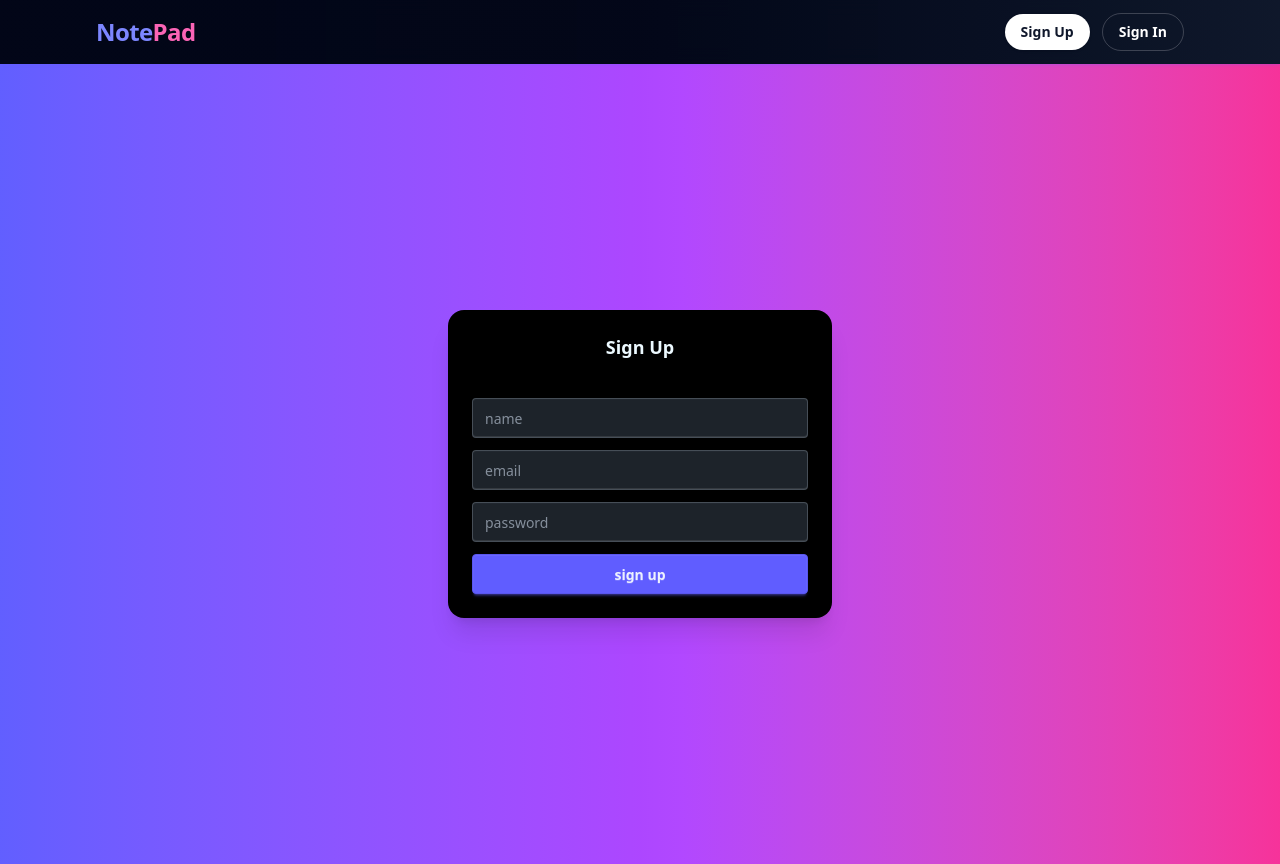
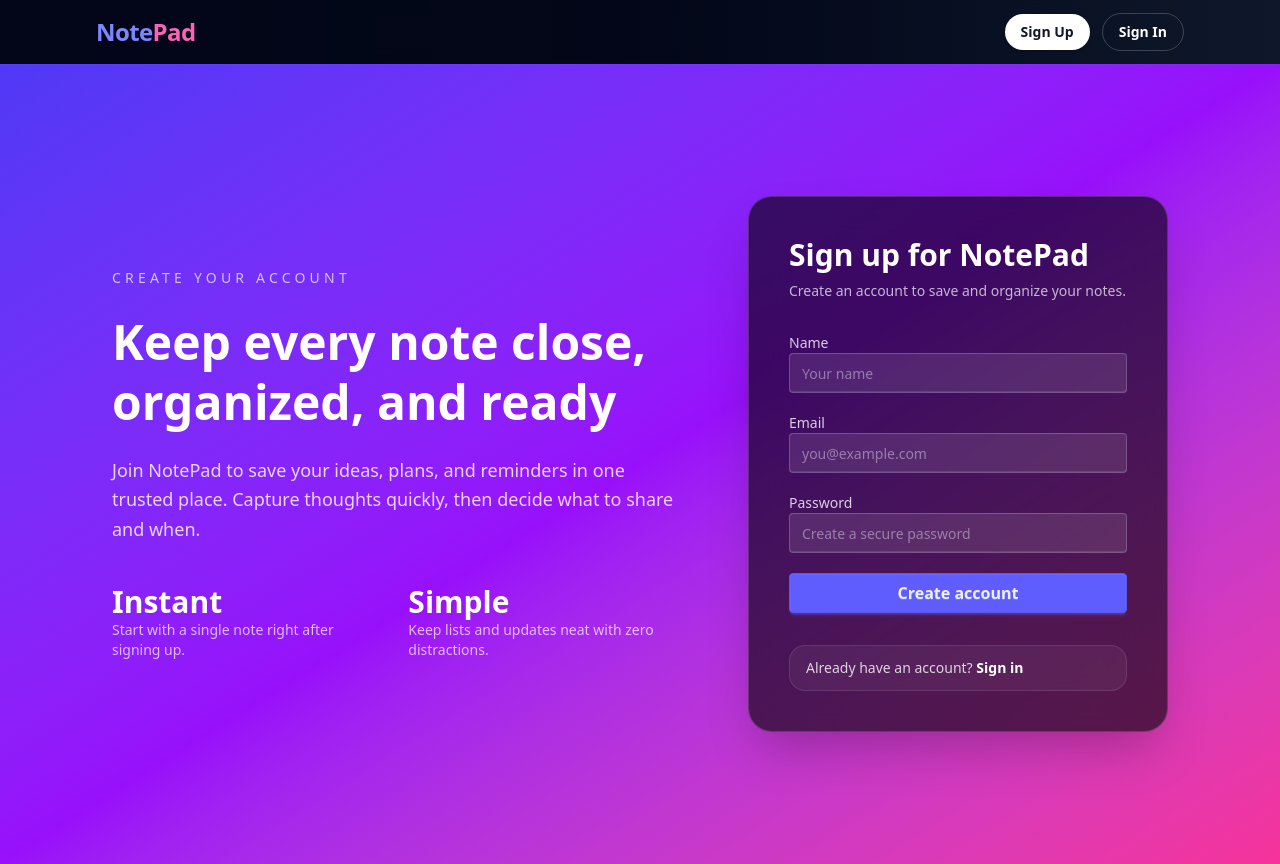
Before and after one commit to hmian01/notepad, a React (Vite) app in the folder frontend/: page /signup in a window 1280 px wide. Built offline with nearby package versions, Linux system fonts and the light colour scheme.

Commit message:
modernized the signin and signup pages

```diff
--- a/frontend/src/pages/SignIn.jsx
+++ b/frontend/src/pages/SignIn.jsx
@@ -1,25 +1,19 @@
 // src/pages/SignUp.jsx
-import { useState } from "react";
+import { useContext, useState } from "react";
+import { Link, useNavigate } from "react-router-dom";
 import { signin } from "../api/authApi";
-import { Link, useNavigate } from "react-router-dom";
 import { AuthContext } from "../context/AuthContext";
-import { useContext } from "react";
-
 import "../index.css";
 
-// TODO: add animations and error handling to the signin/signup buttons
-// TODO: add automatic routing after successful signup to signin
-
 export default function SignIn() {
-
   const navigate = useNavigate();
-  const [msg, setMsg] = useState(""); // message that will display to user
+  const [msg, setMsg] = useState("");
   const { login } = useContext(AuthContext);
 
   async function onSubmit(e) {
     e.preventDefault();
+    setMsg("");
 
-    setMsg("");
     const formEl = e.currentTarget;
     const form = new FormData(formEl);
     const email = form.get("email");
@@ -27,9 +21,8 @@ export default function SignIn() {
     if (!email || !password) return setMsg("email and password required");
 
     try {
-      const auth = await signin({ email, password }); // call to api.jsx, returns AuthResponseDTO
+      const auth = await signin({ email, password });
       login(auth);
-      setMsg(`Welcome ${auth.name}!`); // doesnt really render, automatically goes to dash
       navigate("/dashboard");
     } catch (err) {
       setMsg(err.message);
@@ -37,20 +30,74 @@ export default function SignIn() {
   }
 
   return (
-    <div className="min-h-screen flex items-center justify-center bg-gradient-to-r from-indigo-500 via-purple-500 to-pink-500">
-    <div className="card w-96 bg-black shadow-xl rounded-2xl">
-      <div className="card-body">
-        <h2 className="card-title justify-center">Sign In</h2>
-        <br/>
-        <form className="flex flex-col gap-3" onSubmit={onSubmit}>
-          <input name="email" type="email" placeholder="email" className="input input-bordered w-full"/>
-          <input name="password" type="password" placeholder="password" className="input input-bordered w-full"/>
-          {msg && <p className="text-sm text-center text-red-500">{msg}</p>}
-          <button type="submit" className="btn btn-primary w-full">sign in</button>
-        </form>
-        <p className="text-center"> <br/>New to Notepad? <Link to="/signup" className="text-blue-400 underline">Create Account</Link></p>
+    <div className="min-h-screen bg-gradient-to-br from-indigo-600 via-purple-600 to-pink-500 text-white">
+      <div className="mx-auto flex min-h-screen max-w-6xl items-center justify-center px-6 py-16 md:px-12">
+        <div className="grid w-full gap-12 lg:grid-cols-[1fr_420px] lg:items-center">
+          <div className="hidden space-y-6 lg:block">
+            <p className="text-sm uppercase tracking-[0.3em] text-white/70">Welcome back</p>
+            <h1 className="text-4xl font-extrabold leading-tight sm:text-5xl">
+              Pick up your notes right where you left off
+            </h1>
+            <p className="text-white/80 text-lg leading-relaxed max-w-xl">
+              Sign in to access saved checklists, ideas, and plans. Share a note only when you need to loop someone in—everything else stays private.
+            </p>
+            <div className="hidden lg:flex gap-8 pt-4 text-sm text-white/70">
+              <div>
+                <p className="text-3xl font-bold text-white">Secure</p>
+                <p>Notes stay private until you choose to share them.</p>
+              </div>
+              <div>
+                <p className="text-3xl font-bold text-white">Effortless</p>
+                <p>Organize ideas without extra steps or clutter.</p>
+              </div>
+            </div>
+          </div>
+
+          <div className="rounded-3xl bg-black/60 border border-white/15 backdrop-blur-xl shadow-2xl p-8 sm:p-10">
+            <div className="space-y-2 text-center sm:text-left">
+              <h2 className="text-3xl font-semibold text-white">Sign in to NotePad</h2>
+              <p className="text-sm text-white/70">Welcome back! Enter your details to continue.</p>
+            </div>
+
+            <form className="mt-8 space-y-5" onSubmit={onSubmit}>
+              <label className="block space-y-2 text-sm font-medium text-white/80">
+                <span>Email</span>
+                <input
+                  name="email"
+                  type="email"
+                  placeholder="you@example.com"
+                  className="input input-bordered w-full bg-white/10 text-white placeholder:text-white/40 focus:border-indigo-300 focus:outline-none"
+                />
+              </label>
+
+              <label className="block space-y-2 text-sm font-medium text-white/80">
+                <span>Password</span>
+                <input
+                  name="password"
+                  type="password"
+                  placeholder="••••••••"
+                  className="input input-bordered w-full bg-white/10 text-white placeholder:text-white/40 focus:border-indigo-300 focus:outline-none"
+                />
+              </label>
+
+              {msg && (
+                <p className="rounded-xl bg-red-500/10 px-4 py-2 text-sm text-red-200 text-center">{msg}</p>
+              )}
+
+              <button type="submit" className="btn btn-primary w-full text-base font-semibold">
+                Sign in
+              </button>
+            </form>
+
+            <div className="mt-8 rounded-2xl border border-white/10 bg-white/5 px-4 py-3 text-sm text-white/80 text-center sm:text-left">
+              New to NotePad?{" "}
+              <Link to="/signup" className="font-semibold text-white hover:text-indigo-200 underline-offset-4 hover:underline">
+                Create an account
+              </Link>
+            </div>
+          </div>
+        </div>
       </div>
-    </div>
     </div>
   );
 }
--- a/frontend/src/pages/SignUp.jsx
+++ b/frontend/src/pages/SignUp.jsx
@@ -1,16 +1,15 @@
-// src/pages/SignUp.jsx
 import { useState } from "react";
+import { Link } from "react-router-dom";
 import { signup } from "../api/authApi";
 import "../index.css";
 
 export default function SignUp() {
-
-  const [msg, setMsg] = useState(""); // message that will display to user
+  const [msg, setMsg] = useState("");
 
   async function onSubmit(e) {
     e.preventDefault();
+    setMsg("");
 
-    setMsg("");
     const formEl = e.currentTarget;
     const form = new FormData(formEl);
     const name = form.get("name");
@@ -20,8 +19,8 @@ export default function SignUp() {
     if (!email || !password) return setMsg("email and password required");
 
     try {
-      await signup({ name, email, password }); // call to api.jsx
-      setMsg("account created ✔");
+      await signup({ name, email, password });
+      setMsg("Account created ✔");
       formEl.reset();
     } catch (err) {
       setMsg(err.message);
@@ -29,20 +28,84 @@ export default function SignUp() {
   }
 
   return (
-    <div className="min-h-screen flex items-center justify-center bg-gradient-to-r from-indigo-500 via-purple-500 to-pink-500">
-    <div className="card w-96 bg-black shadow-xl rounded-2xl">
-      <div className="card-body">
-        <h2 className="card-title justify-center">Sign Up</h2>
-        <br/>
-        <form className="flex flex-col gap-3" onSubmit={onSubmit}>
-          <input name="name" type="name" placeholder="name" className="input input-bordered w-full"/>
-          <input name="email" type="email" placeholder="email" className="input input-bordered w-full"/>
-          <input name="password" type="password" placeholder="password" className="input input-bordered w-full"/>
-          <button type="submit" className="btn btn-primary w-full">sign up</button>
-          {msg && <p className="text-sm text-red-500">{msg}</p>}
-        </form>
+    <div className="min-h-screen bg-gradient-to-br from-indigo-600 via-purple-600 to-pink-500 text-white">
+      <div className="mx-auto flex min-h-screen max-w-6xl items-center justify-center px-6 py-16 md:px-12">
+        <div className="grid w-full gap-12 lg:grid-cols-[1fr_420px] lg:items-center">
+          <div className="hidden space-y-6 lg:block">
+            <p className="text-sm uppercase tracking-[0.3em] text-white/70">Create your account</p>
+            <h1 className="text-4xl font-extrabold leading-tight sm:text-5xl">
+              Keep every note close, organized, and ready
+            </h1>
+            <p className="text-white/80 text-lg leading-relaxed max-w-xl">
+              Join NotePad to save your ideas, plans, and reminders in one trusted place. Capture thoughts quickly, then decide what to share and when.
+            </p>
+            <div className="hidden lg:flex gap-8 pt-4 text-sm text-white/70">
+              <div>
+                <p className="text-3xl font-bold text-white">Instant</p>
+                <p>Start with a single note right after signing up.</p>
+              </div>
+              <div>
+                <p className="text-3xl font-bold text-white">Simple</p>
+                <p>Keep lists and updates neat with zero distractions.</p>
+              </div>
+            </div>
+          </div>
+
+          <div className="rounded-3xl bg-black/60 border border-white/15 backdrop-blur-xl shadow-2xl p-8 sm:p-10">
+            <div className="space-y-2 text-center sm:text-left">
+              <h2 className="text-3xl font-semibold text-white">Sign up for NotePad</h2>
+              <p className="text-sm text-white/70">Create an account to save and organize your notes.</p>
+            </div>
+
+            <form className="mt-8 space-y-5" onSubmit={onSubmit}>
+              <label className="block space-y-2 text-sm font-medium text-white/80">
+                <span>Name</span>
+                <input
+                  name="name"
+                  type="text"
+                  placeholder="Your name"
+                  className="input input-bordered w-full bg-white/10 text-white placeholder:text-white/40 focus:border-indigo-300 focus:outline-none"
+                />
+              </label>
+
+              <label className="block space-y-2 text-sm font-medium text-white/80">
+                <span>Email</span>
+                <input
+                  name="email"
+                  type="email"
+                  placeholder="you@example.com"
+                  className="input input-bordered w-full bg-white/10 text-white placeholder:text-white/40 focus:border-indigo-300 focus:outline-none"
+                />
+              </label>
+
+              <label className="block space-y-2 text-sm font-medium text-white/80">
+                <span>Password</span>
+                <input
+                  name="password"
+                  type="password"
+                  placeholder="Create a secure password"
+                  className="input input-bordered w-full bg-white/10 text-white placeholder:text-white/40 focus:border-indigo-300 focus:outline-none"
+                />
+              </label>
+
+              {msg && (
+                <p className="rounded-xl bg-indigo-500/10 px-4 py-2 text-sm text-indigo-100 text-center">{msg}</p>
+              )}
+
+              <button type="submit" className="btn btn-primary w-full text-base font-semibold">
+                Create account
+              </button>
+            </form>
+
+            <div className="mt-8 rounded-2xl border border-white/10 bg-white/5 px-4 py-3 text-sm text-white/80 text-center sm:text-left">
+              Already have an account?{" "}
+              <Link to="/signin" className="font-semibold text-white hover:text-indigo-200 underline-offset-4 hover:underline">
+                Sign in
+              </Link>
+            </div>
+          </div>
+        </div>
       </div>
-    </div>
     </div>
   );
 }
```
